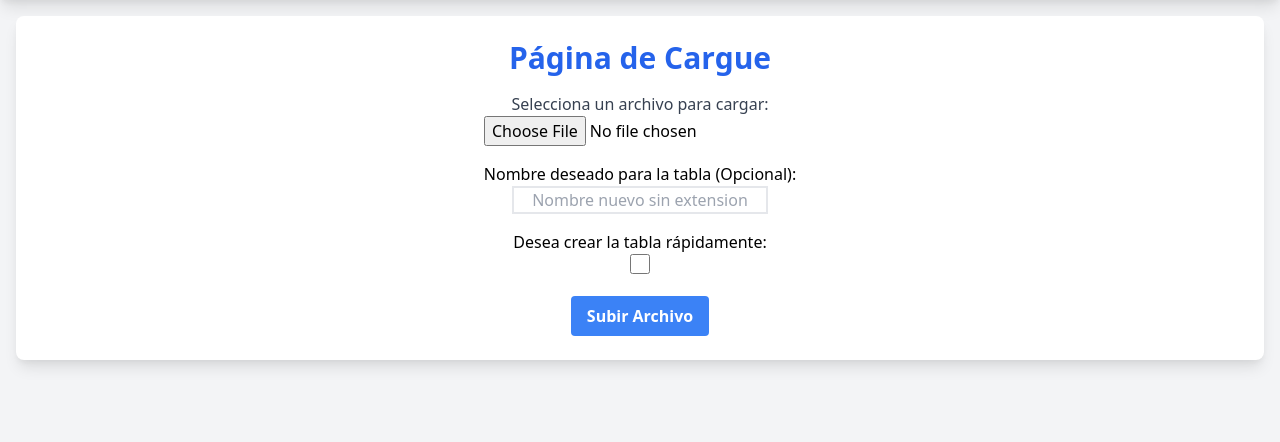
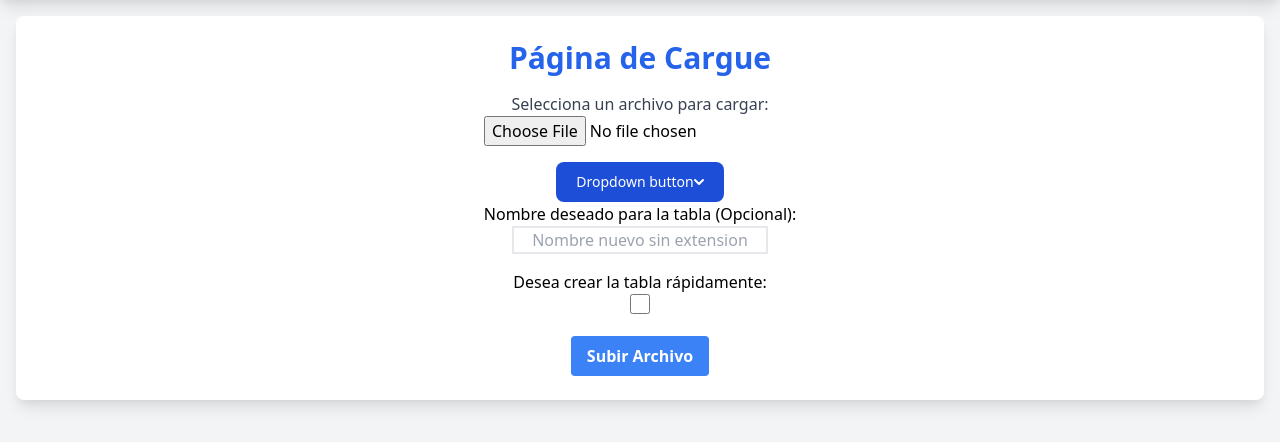
Before and after one commit to Pinguill/cargadorPropio, a Flask app: page /cargue in a window 1280 px wide. Shown: the part 64-506 px from the top of the page. Run offline with Flask 3, Linux system fonts and the light colour scheme.

Commit message:
error fixed & dropdown

```diff
--- a/cargue.py
+++ b/cargue.py
@@ -1,5 +1,6 @@
 import os
 import pandas as pd
+from shutil import move
 from flask import Blueprint, render_template, request, redirect, url_for, flash
 from werkzeug.utils import secure_filename
 from sqlalchemy import create_engine
@@ -18,11 +19,15 @@ def insertTable(name):
         return None
 
     try:
-        df = pd.read_csv('../../../../Lake/data/' + name, quotechar='"', on_bad_lines=processBadLines, engine='python')
+        df = pd.read_csv('../../../../Lake/data/' + name, quotechar='"', on_bad_lines=processBadLines, engine='python', header=None)
     except UnicodeDecodeError:
         # Si falla, intentar con latin1
         print(f"Error de codificación con utf-8 en {name}, intentando con latin1.")
-        df = pd.read_csv('../../../../Lake/data/' + name, quotechar='"', encoding='latin1', on_bad_lines=processBadLines, engine='python')
+        df = pd.read_csv('../../../../Lake/data/' + name, quotechar='"', encoding='latin1', on_bad_lines=processBadLines, engine='python', header=None)
+
+    # Asignacion de cabecera de los archivos
+    df.columns = df.iloc[0]
+    df = df[1:].reset_index(drop=True)
 
     if bad_rows:
         with open(archivo_errores, 'w', encoding='latin1') as f:
@@ -39,7 +44,9 @@ def insertTable(name):
         nombre_archivo = nombre_archivo[0:55].replace('_', '')
 
     # Cargar datos en PostgreSQL, creando la tabla si no existe
-    df.to_sql(nombre_archivo, engine, if_exists='replace', index=False, schema='public')
+    df.to_sql(nombre_archivo, engine, if_exists='replace', index=False, schema='staging')
+
+    move('../../../../Lake/data/' + name, os.path.join('../../../../Lake/procesados/', os.path.basename('../../../../Lake/data/' + name)))
 
 # Configura el blueprint para el módulo de cargue
 cargue_bp = Blueprint('cargue', __name__)
--- a/getDescData.py
+++ b/getDescData.py
@@ -6,9 +6,10 @@ POSTGRES_CONN_STR = 'postgresql://postgres:admin@localhost:5432/rcdatos'
 
 def createDescription(tableName, column, desc):
     conn = psycopg2.connect(POSTGRES_CONN_STR)
+    conn.autocommit = True
     cursor = conn.cursor()
 
-    query = "comment on column {tableName}.{column} is '{desc}';"
+    query = "comment on column {}.{} is '{}'".format(tableName, column, desc)
     cursor.execute(query)
 
     cursor.close()
--- a/templates/cargue.html
+++ b/templates/cargue.html
@@ -11,6 +11,34 @@
             <div class="mb-4">
                 <input type="file" name="file" class="form-control" required>
             </div>
+
+            <div class="relative inline-block text-left">
+                <button id="dropdownDefaultButton" data-dropdown-toggle="dropdown" class="text-white bg-blue-700 hover:bg-blue-800 focus:ring-4 focus:outline-none focus:ring-blue-300 font-medium rounded-lg text-sm px-5 py-2.5 text-center inline-flex items-center dark:bg-blue-600 dark:hover:bg-blue-700 dark:focus:ring-blue-800" type="button">Dropdown button
+                    <svg class="w-2.5 h-2.5 ms-3" aria-hidden="true" xmlns="http://www.w3.org/2000/svg" fill="none" viewBox="0 0 10 6">
+                        <path stroke="currentColor" stroke-linecap="round" stroke-linejoin="round" stroke-width="2" d="m1 1 4 4 4-4"/>
+                    </svg>
+                </button>
+
+                <!-- Dropdown menu -->
+                <div id="dropdown" class="z-10 hidden bg-white divide-y divide-gray-100 rounded-lg shadow w-44 dark:bg-gray-700 absolute right-0 mt-2 origin-top-right">
+                    <ul class="py-2 text-sm text-gray-700 dark:text-gray-200" aria-labelledby="dropdownDefaultButton">
+                        <li>
+                            <a href="#" class="block px-4 py-2 hover:bg-gray-100 dark:hover:bg-gray-600 dark:hover:text-white">Dashboard</a>
+                        </li>
+                        <li>
+                            <a href="#" class="block px-4 py-2 hover:bg-gray-100 dark:hover:bg-gray-600 dark:hover:text-white">Settings</a>
+                        </li>
+                        <li>
+                            <a href="#" class="block px-4 py-2 hover:bg-gray-100 dark:hover:bg-gray-600 dark:hover:text-white">Earnings</a>
+                        </li>
+                        <li>
+                            <a href="#" class="block px-4 py-2 hover:bg-gray-100 dark:hover:bg-gray-600 dark:hover:text-white">Sign out</a>
+                        </li>
+                    </ul>
+                </div>
+            </div>
+
+
             <div class="text-center mb-4 ">
                 <p>Nombre deseado para la tabla (Opcional): </p>
                 <input type="text" name="new_filename" class="form-control border-2 border-rose-600 w-64 text-center" placeholder="Nombre nuevo sin extension">
@@ -25,6 +53,23 @@
                 Subir Archivo
             </button>
         </form>
+
+        <script>
+            // Mostrar/ocultar el dropdown al hacer clic en el botón
+            document.getElementById('dropdownDefaultButton').addEventListener('click', function () {
+                var dropdown = document.getElementById('dropdown');
+                dropdown.classList.toggle('hidden');
+            });
+
+            // Cerrar el dropdown si se hace clic fuera
+            window.addEventListener('click', function(e) {
+                var dropdown = document.getElementById('dropdown');
+                var button = document.getElementById('dropdownDefaultButton');
+                if (!button.contains(e.target) && !dropdown.contains(e.target)) {
+                    dropdown.classList.add('hidden');
+                }
+            });
+        </script>
 
         {% with messages = get_flashed_messages(with_categories=true) %}
             {% if messages %}
```
Also changed, not shown: prueba.py (added, +14 -0 lines).
